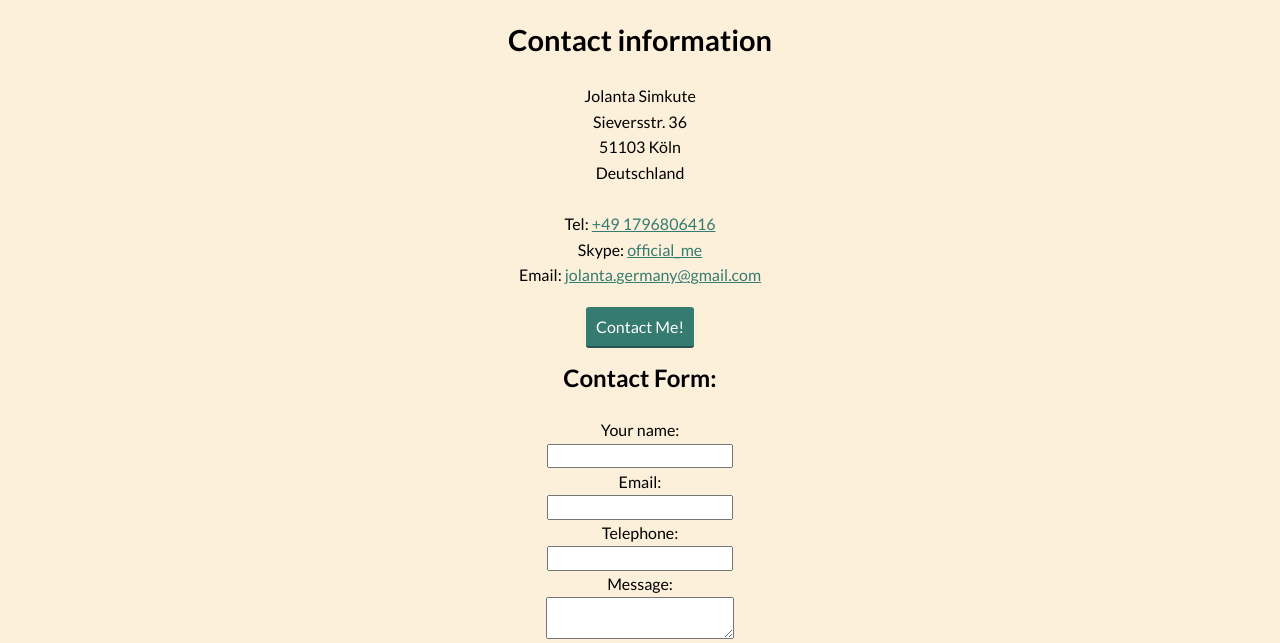
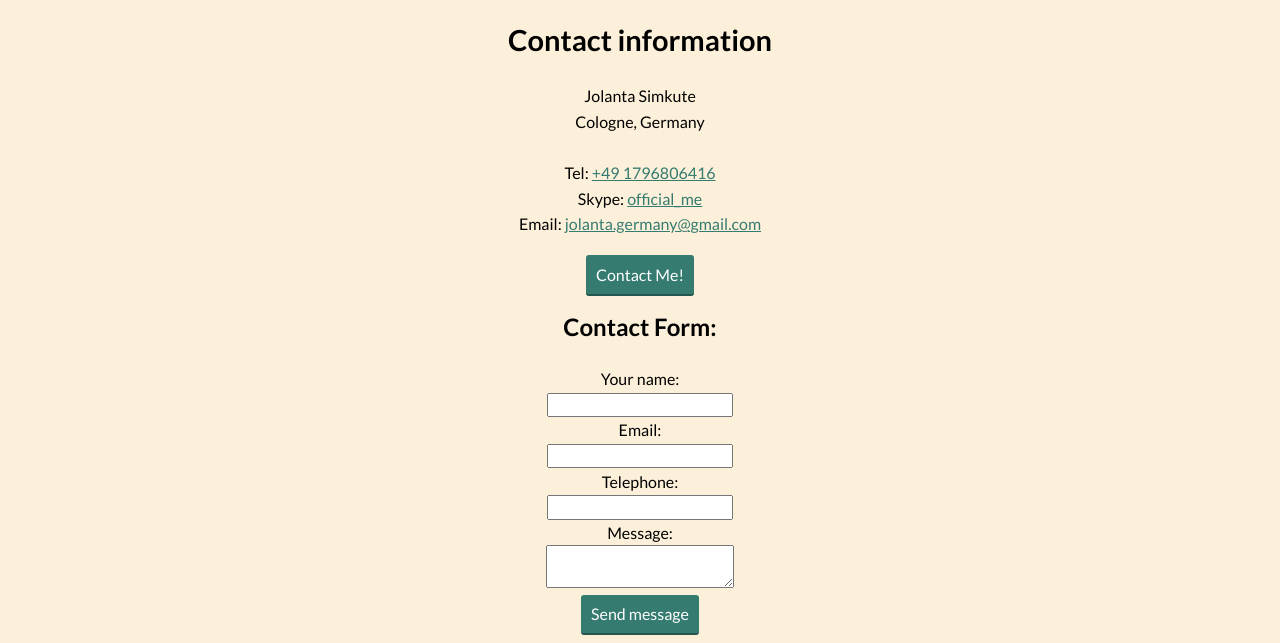
Before and after one commit to jolantasi/portfoli-website, a plain HTML site: page contact.html in a window 1280 px wide. Shown: the part 112-755 px from the top of the page. Drawn offline with nearby package versions, Linux system fonts and the light colour scheme.

Commit message:
Contact information changed

```diff
--- a/contact.html
+++ b/contact.html
@@ -41,9 +41,7 @@
     <h1>Contact information</h1>
     <div>
             Jolanta Simkute<br>
-            Sieversstr. 36 <br>
-            51103 Köln<br>
-            Deutschland<br>
+            Cologne, Germany<br>
             <br>
             Tel: <a href="tel:+491796806416">+49 1796806416</a><br>
             Skype: <a href="skype:official_me">official_me</a><br>
```
